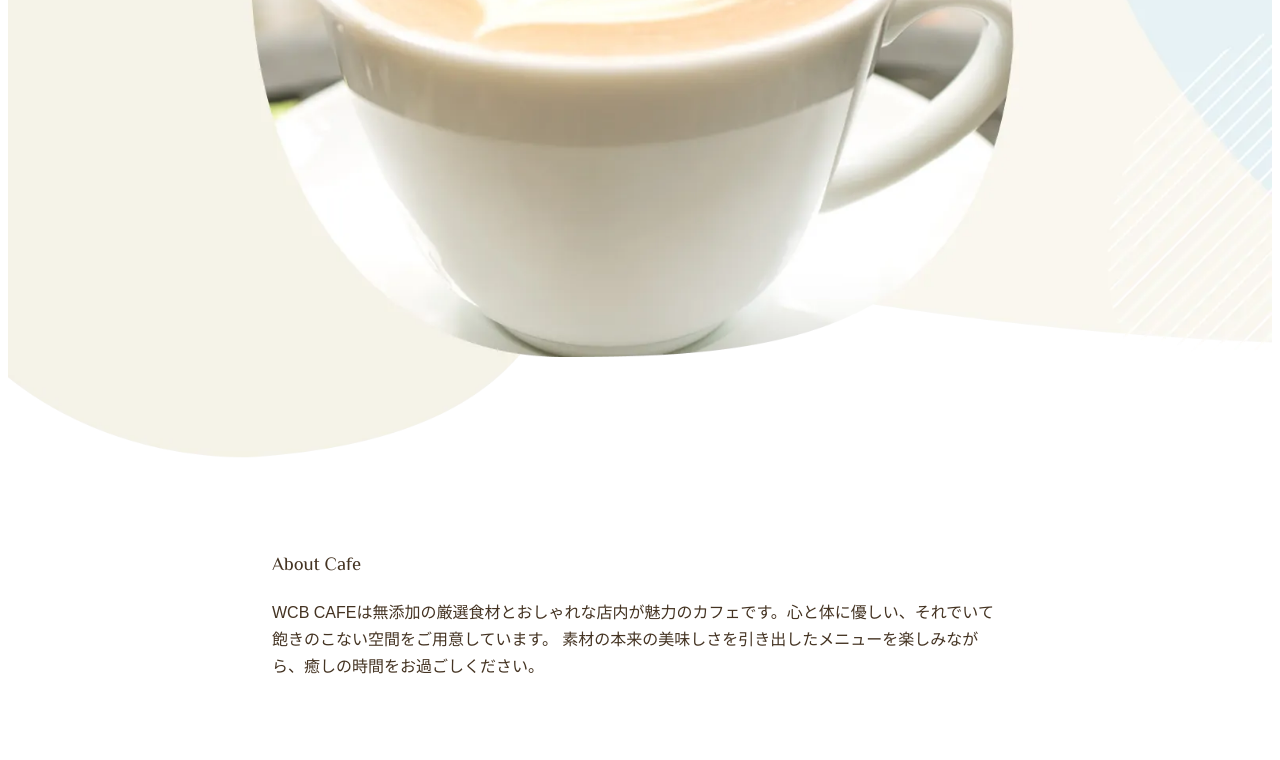
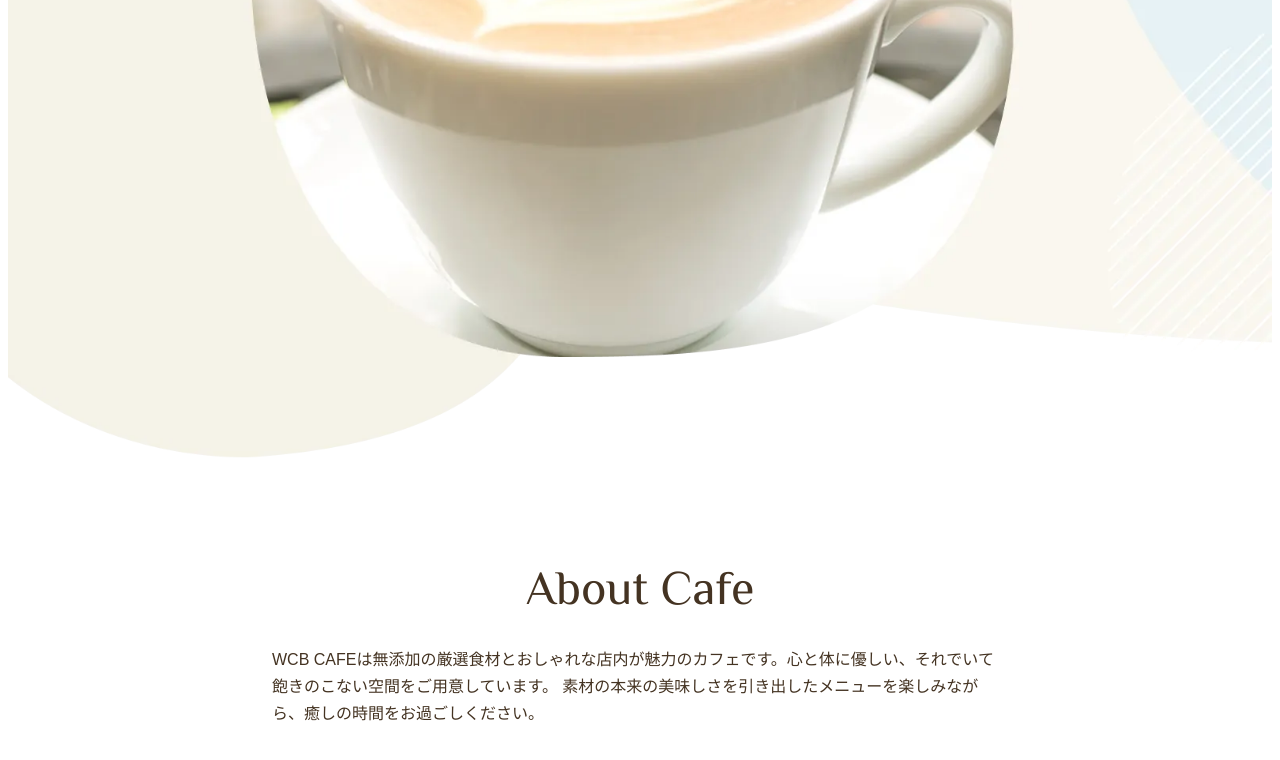
Before and after one commit to k025c0007/wcbcafe, a plain HTML site: page index.html in a window 1280 px wide. Shown: the part 308-1068 px from the top of the page. Drawn offline with Linux system fonts and the light colour scheme.

Commit message:
余白設定

```diff
--- a/style.css
+++ b/style.css
@@ -44,6 +44,11 @@ img {
     margin-top: 2rem;
     line-height: 1.4;
 }
+.heading-large {
+    font-size: 3rem;
+    text-align: center;
+    margin-bottom: 1rem;
+}
 /*ヘッダー*/
 .page-header {
     padding-top: .5rem;
```
